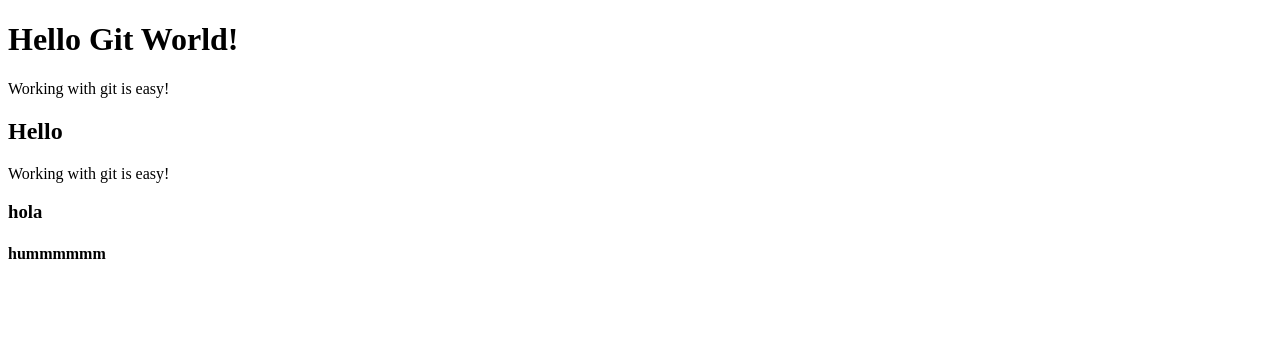
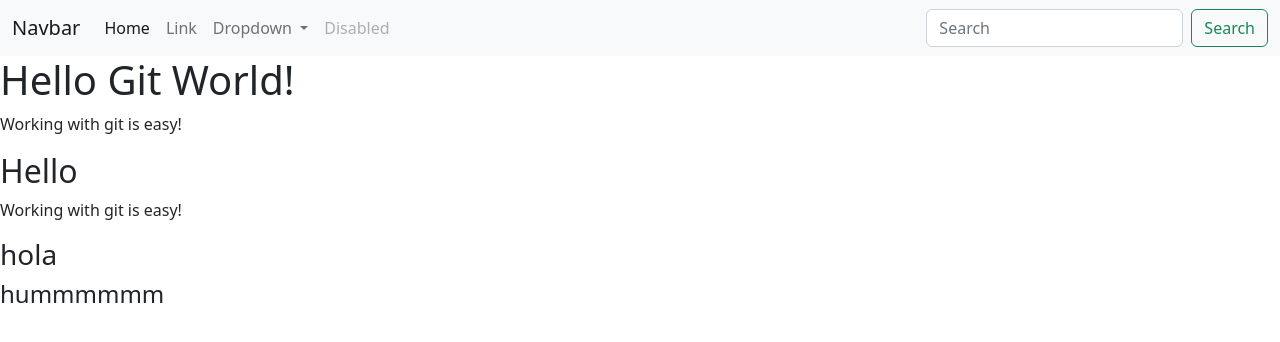
Before and after one commit to Vkhati/GitGitHubMasterclass, a plain HTML site: page index.html in a window 1280 px wide. Drawn offline with nearby package versions, Linux system fonts and the light colour scheme.

Commit message:
add-navbar

```diff
--- a/index.html
+++ b/index.html
@@ -1,5 +1,43 @@
 <!DOCTYPE html>
 <html>
+    <link href="https://cdn.jsdelivr.net/npm/bootstrap@5.2.0-beta1/dist/css/bootstrap.min.css" rel="stylesheet" integrity="sha384-0evHe/X+R7YkIZDRvuzKMRqM+OrBnVFBL6DOitfPri4tjfHxaWutUpFmBp4vmVor" crossorigin="anonymous">
+    <nav class="navbar navbar-expand-lg bg-light">
+        <div class="container-fluid">
+          <a class="navbar-brand" href="#">Navbar</a>
+          <button class="navbar-toggler" type="button" data-bs-toggle="collapse" data-bs-target="#navbarSupportedContent" aria-controls="navbarSupportedContent" aria-expanded="false" aria-label="Toggle navigation">
+            <span class="navbar-toggler-icon"></span>
+          </button>
+          <div class="collapse navbar-collapse" id="navbarSupportedContent">
+            <ul class="navbar-nav me-auto mb-2 mb-lg-0">
+              <li class="nav-item">
+                <a class="nav-link active" aria-current="page" href="#">Home</a>
+              </li>
+              <li class="nav-item">
+                <a class="nav-link" href="#">Link</a>
+              </li>
+              <li class="nav-item dropdown">
+                <a class="nav-link dropdown-toggle" href="#" id="navbarDropdown" role="button" data-bs-toggle="dropdown" aria-expanded="false">
+                  Dropdown
+                </a>
+                <ul class="dropdown-menu" aria-labelledby="navbarDropdown">
+                  <li><a class="dropdown-item" href="#">Action</a></li>
+                  <li><a class="dropdown-item" href="#">Another action</a></li>
+                  <li><hr class="dropdown-divider"></li>
+                  <li><a class="dropdown-item" href="#">Something else here</a></li>
+                </ul>
+              </li>
+              <li class="nav-item">
+                <a class="nav-link disabled">Disabled</a>
+              </li>
+            </ul>
+            <form class="d-flex" role="search">
+              <input class="form-control me-2" type="search" placeholder="Search" aria-label="Search">
+              <button class="btn btn-outline-success" type="submit">Search</button>
+            </form>
+          </div>
+        </div>
+      </nav>
+
 <body><h1>Hello Git World!</h1>
 <div>
     <p>Working with git is easy!</p>
@@ -17,5 +55,6 @@
 
 <h4>hummmmmm</h4>
 <!--some comments  -->
+<script src="https://cdn.jsdelivr.net/npm/bootstrap@5.2.0-beta1/dist/js/bootstrap.bundle.min.js" integrity="sha384-pprn3073KE6tl6bjs2QrFaJGz5/SUsLqktiwsUTF55Jfv3qYSDhgCecCxMW52nD2" crossorigin="anonymous"></script>
 </body>
 </html>
```
